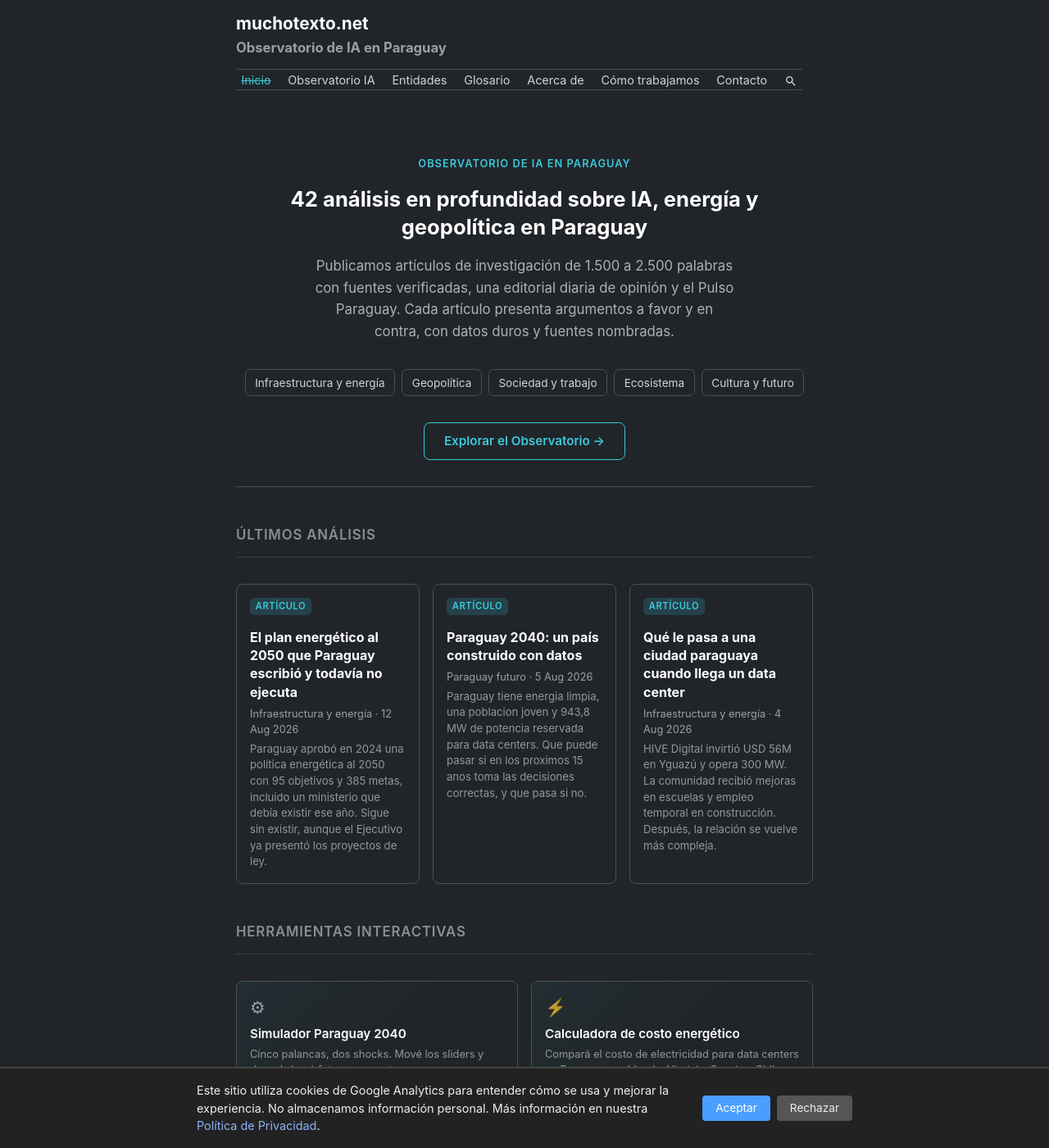
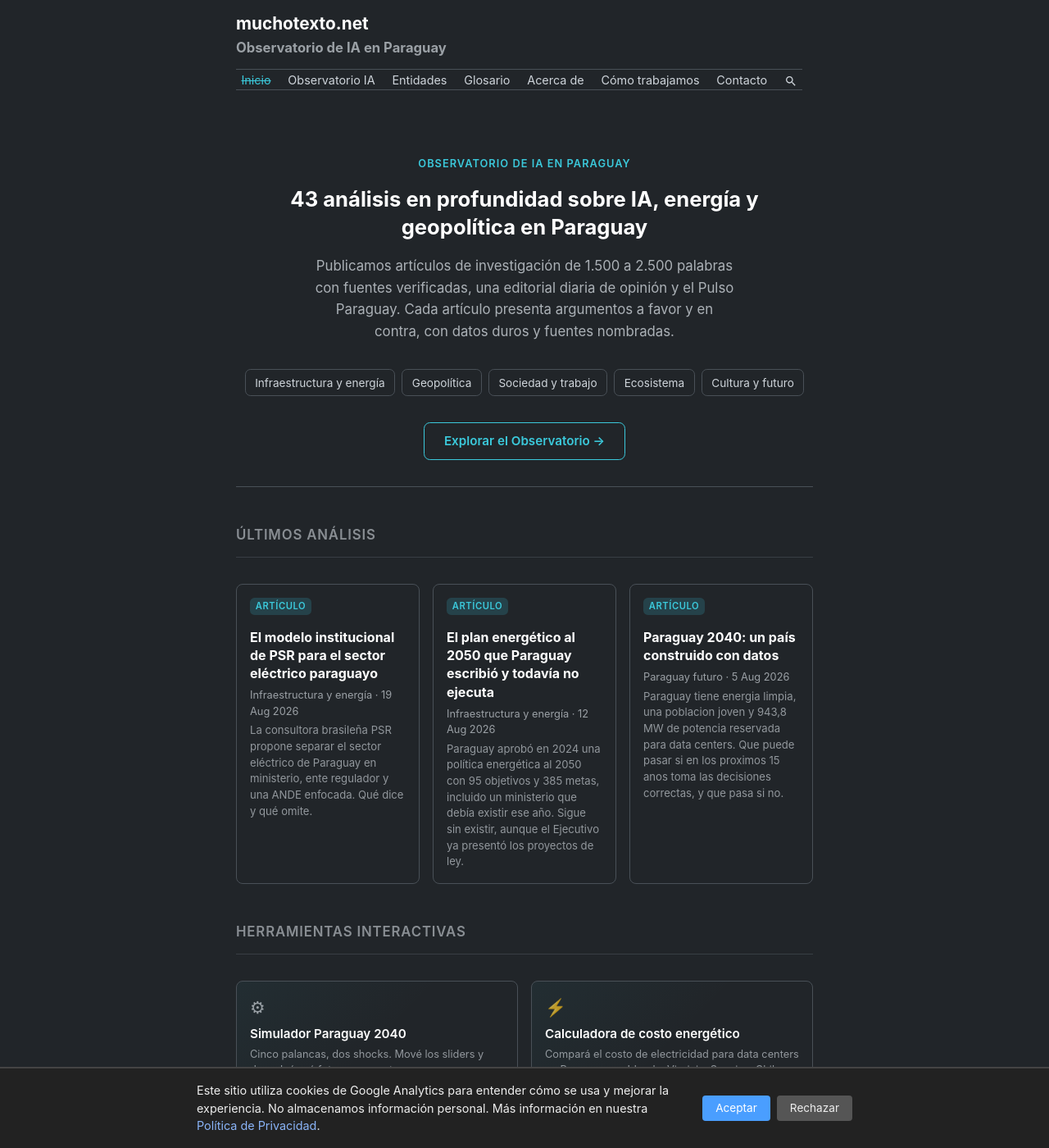
Before and after one commit to miravosqueinteresante/muchotexto.net, a Jekyll site: the page built from index.markdown, in a window 1280 px wide and 1400 px high. Shown: the whole window at 82% size. Built offline with Jekyll 4.4.1, drawn with Linux system fonts in a browser that asks for light colours; some of the changed lines change nothing that is shown.

Commit message:
Articulo #44: El modelo institucional de PSR para el sector electrico paraguayo

```diff
--- /dev/null
+++ b/_posts/2026-08-19-modelo-institucional-psr-sector-electrico.md
@@ -0,0 +1,122 @@
+---
+layout: post
+title: "El modelo institucional de PSR para el sector eléctrico paraguayo"
+date: 2026-08-19 12:00:00 -0300
+last_modified_at: 2026-08-19
+categories: articulos
+tags: [infraestructura-energia, politica-energetica, mesa-energetica, institucionalidad, ande]
+description: "La consultora brasileña PSR propone separar el sector eléctrico de Paraguay en ministerio, ente regulador y una ANDE enfocada. Qué dice y qué omite."
+---
+
+Paraguay no necesita descubrir que tiene un problema institucional en su sector eléctrico: necesita decidir si acepta la solución que ya le pusieron sobre la mesa. Esa solución tiene autor. Se llama PSR, una consultora brasileña fundada en 1987, y en septiembre de 2025 entregó al Ministerio de Industria y Comercio un documento de presentación titulado "Propuesta de Modernización del Sector Eléctrico Paraguayo". El 13 de agosto de 2026, ese documento abrió la primera reunión de la Mesa Nacional del Sector Eléctrico y sirvió de punto de partida para los dos proyectos de ley que el Ejecutivo presentó esa misma tarde.
+
+> **En resumen:**
+> - La consultora brasileña PSR propone separar el sector eléctrico paraguayo en tres piezas: un ministerio (política y planificación), un ente regulador (reglas y arbitraje) y la ANDE enfocada en operar.
+> - El diagnóstico de PSR es que Paraguay ya tiene las cuatro funciones de un sistema eléctrico moderno, pero mezcladas en dos instituciones: el VMME-MOPC y la ANDE.
+> - Hoy la ANDE concentra generación, transmisión, distribución, operación y fija sus propias tarifas: es operador y regulador de facto a la vez.
+> - Uruguay, Chile y Brasil separaron regulación de operación por ley, en secuencias que PSR usa como referencia.
+> - El documento omite seis asuntos decisivos: tarifas, transición de personal, financiamiento del regulador, rol de las binacionales, plazos y costos.
+
+## El documento que propone cuatro funciones y tres piezas
+
+El razonamiento de PSR arranca con una lista que cualquier manual de reforma eléctrica reconocería. Un sistema eléctrico moderno necesita cuatro funciones: planificación, política energética, regulación y operación del sistema. No es una idea propia de la consultora: es la adaptación del modelo estándar de reforma del sector eléctrico que el Banco Mundial y su programa ESMAP vienen promoviendo desde los años noventa, con un regulador independiente separado del operador.
+
+Lo que sigue es el diagnóstico. PSR sostiene que Paraguay "ya cuenta con estas funciones", pero mezcladas entre dos instituciones. El Viceministerio de Minas y Energía (VMME), dependiente del MOPC, ejerce la política energética. La ANDE ejerce la regulación "en parte" y la operación completa. Y la planificación la comparten el MOPC-VMME y la ANDE. El desafío, dice el documento, no es crear funciones nuevas: es "especializarlas".
+
+De esa especialización sale el modelo de tres piezas. Un **ministerio** que concentre política y planificación. Un **regulador** que concentre reglas y arbitraje. Y una **ANDE fortalecida y enfocada** que se quede con lo que el documento describe como su tarea esencial: operar el sistema con seguridad, modernizar la infraestructura, ejecutar las inversiones necesarias y servir al usuario. La promesa del documento es triple —más transparencia, más previsibilidad, más sinergia— y se cierra con una frase de horizonte: preparar al sector para "los próximos 30 años".
+
+## Por qué Paraguay mezcla hoy juez y parte
+
+Para entender qué cambiaría el modelo de PSR, conviene mirar qué hace la ANDE hoy. La respuesta legal está en su carta orgánica, la Ley 966 de 1964, que sigue vigente. Su artículo 5 le asigna planificar el desarrollo eléctrico, proyectar y construir obras de generación, transmisión y distribución, operar los sistemas y —punto clave— "reglamentar todo lo pertinente a la energía eléctrica que genere, transforme, transmita, distribuya y suministre".
+
+Sobre esa base, la misma ley le da a la ANDE la facultad de fijar sus propias tarifas: el artículo 84 establece que las tarifas de suministro "serán aprobadas por el Consejo de Administración", y el artículo 88 les fija una meta de rentabilidad de entre 8% y 10% sobre la inversión inmovilizada. El resultado es una anomalía que la propia literatura internacional describe sin ambigüedad: un operador que fija los precios que cobra es juez y parte a la vez.
+
+La enciclopedia especializada en el sector eléctrico de Paraguay lo resume en su tabla institucional: "Responsibility for regulation: ANDE" (la responsabilidad de regular recae en la ANDE) y "Sector unbundling: No" (no hay separación vertical del sector). Es el diagnóstico exacto que el documento de PSR pone sobre la mesa: las funciones existen, pero están tan mezcladas que la transparencia y la previsibilidad —justo lo que un inversor de un data center o una planta industrial necesita para firmar a veinte años— dependen de una sola entidad.
+
+## Cómo separaron regulación y operación Uruguay, Chile y Brasil
+
+La propuesta de PSR no es teórica: los tres países que compiten con Paraguay por inversión electrointensiva ya hicieron esa separación, cada uno con su secuencia.
+
+**Uruguay** es el caso más parecido al plan paraguayo. Tiene ministerio desde hace décadas —el MIEM, con su nombre actual desde 1990— y en 1997 aprobó su marco regulatorio del sector eléctrico (Ley 16.832), que creó dos piezas separadas de la empresa estatal UTE: el regulador (primero UREE, desde 2002 la URSEA) y el administrador del mercado eléctrico (ADME). El matiz clave: Uruguay **no** le sacó la operación a la UTE, que sigue siendo una empresa estatal integrada. Lo que separó fue la regulación y el despacho. Es, casi al pie de la letra, la "ANDE enfocada" que propone PSR.
+
+**Brasil** hizo la secuencia más limpia. En 1995 aprobó la ley de concesiones, en 1996 creó la ANEEL como agencia reguladora independiente (Ley 9.427) y en 1998 creó el Operador Nacional do Sistema (Ley 9.648). Tres pasos, en orden: concesiones, regulador, operador del sistema. La ANEEL fija tarifas y fiscaliza; el ONS coordina la operación; el ministerio (MME) define la política. Nadie es juez y parte.
+
+**Chile** llegó por un camino más largo y menos ordenado. Creó su Comisión Nacional de Energía en 1978, su Superintendencia en 1985 y recién en 2010 tuvo un Ministerio de Energía propio (Ley 20.402). Pero su operador del sistema siguió décadas controlado por los propios generadores —el histórico CDEC— hasta que en 2016 la Ley 20.936 creó el Coordinador Eléctrico Nacional, un operador independiente que empezó a funcionar en 2017. Chile privatizó primero y separó al operador después; Brasil y Uruguay separaron primero y abrieron el mercado después. La lección común es que la regulación y la operación terminan, siempre, en instituciones distintas.
+
+## Los seis vacíos que el documento no responde
+
+Aquí es donde la propuesta de PSR se queda corta, y conviene ser directo. El documento es arquitectura institucional: dice quién hace qué. Pero omite, deliberadamente o no, los seis asuntos que determinan si una reforma así funciona en la práctica.
+
+Primero, **las tarifas**. El documento las menciona solo de pasada —como un desafío del sector y como una función del futuro regulador—, pero no dice cómo se fijarán las tarifas reguladas ni qué pasa con la tarifa de consumo intensivo de 30 dólares por MWh que hoy tiene a la ANDE en crisis —el mismo tema que en julio de 2026 derivó en la renuncia de su presidente. Es la omisión más llamativa, porque el nudo tarifario es exactamente lo que detonó el debate que PSR viene a resolver.
+
+Segundo, **la transición de personal**. El documento pide "fortalecer y enfocar" a la ANDE, pero no dice qué pasa con sus empleados ni cómo se trasladan las capacidades técnicas al nuevo regulador. Un regulador sin técnicos calificados es capturado en cuestión de meses por el operador que sí los tiene.
+
+Tercero, **el financiamiento del regulador**. No menciona tasa de regulación, presupuesto ni fuente de fondos. Un ente regulador que depende del presupuesto del Tesoro no es independiente: es una repartición más.
+
+Cuarto, y el más grave para Paraguay, **el rol de las binacionales**. El diagrama de PSR incluye un nodo llamado "Binacionales", pero no les asigna un lugar en la estructura: ¿dependen del nuevo ministerio, las regula el ente, o siguen con sus directores paraguayos independientes? Para un país donde Itaipú y Yacyretá concentran alrededor del 97% de la capacidad hidroeléctrica, dejar esa pregunta sin responder es dibujar una casa sin mencionar que ocupa dos tercios del terreno.
+
+Quinto, **los plazos**. La transición en tres etapas —proyectos de ley, implementación, consolidación— no tiene fechas ni hitos medibles. Sexto, **los costos**: no hay una estimación de cuánto cuesta crear el ministerio y el regulador, ni de dónde sale ese dinero.
+
+Y hay una advertencia que viene de la propia región. S&P Global Ratings documentó en enero de 2025 que, pese a que los reguladores latinoamericanos operan de forma autónoma en el papel, crecieron las interferencias políticas —incluido el congelamiento de tarifas en Chile tras el estallido social. El BID, por su parte, concluye en un estudio de dieciocho países que la gobernanza escrita en la ley no se traduce automáticamente en desempeño real. La independencia formal es condición necesaria, no suficiente.
+
+## Conclusión
+
+El documento de PSR es, a la vez, lo más concreto que Paraguay ha tenido sobre su problema institucional y una promesa a medio dibujar. Acierta en el diagnóstico —las funciones existen y están mezcladas— y en la dirección: separar política, regulación y operación en tres instituciones, como ya hicieron Uruguay, Brasil y Chile. Ese es un consenso que el propio viceministro Mauricio Bejarano resumió al anunciar "un ente regulador que será el primero en Paraguay, el árbitro tan necesario" para la inversión privada.
+
+Pero el salto del papel a la ley depende de responder lo que las dieciocho láminas no responden: quién paga, quién se muda y qué se hace con Itaipú y Yacyretá. La [Política Energética al 2050 ya ordenó crear el ministerio para 2024]({% post_url 2026-08-12-mesa-energetica-pen-2050-paraguay %}) y sigue sin existir. La [apertura del sector a la generación privada]({% post_url 2026-05-27-apertura-sector-electrico-privado-paraguay %}) ya se firmó sin regulador independiente. Si esta tercera ronda de proyectos de ley vuelve a naufragar, no será por falta de diagnóstico: será por las mismas preguntas que Paraguay lleva una década sin responder.
+
+El debate completo sobre energía e institucionalidad está en el [Observatorio de IA en Paraguay](/ia-en-paraguay/).
+
+## Fuentes
+
+1. [PSR — Quiénes somos y clientes (psr-inc.com)](https://www.psr-inc.com/pt-br/quem-somos/)
+2. [PSR — Estudio de cambio climático e hidroeléctricas en Paraguay financiado por el BID](https://www.psr-inc.com/en/news/psr-presents-preliminary-results-of-study-on-the-effects-of-climate-change-on-hydroelectric-generation-in-paraguay/) (febrero 2024)
+3. [PNUD Paraguay — Proyecto 01003213 "Atracción de inversiones y promoción comercial"](https://www.undp.org/es/paraguay/proyectos/implementacion-de-acciones-para-la-atraccion-de-inversiones-y-promocion-comercial-del-paraguay)
+4. [BACN — Ley 966/1964, Carta Orgánica de la ANDE (texto íntegro)](https://www.bacn.gov.py/leyes-paraguayas/2417/texto)
+5. [BACN — Ley 167/1993, estructura orgánica del MOPC y VMME (texto íntegro)](https://www.bacn.gov.py/leyes-paraguayas/2407/texto)
+6. [Wikipedia (EN) — "Electricity sector in Paraguay" (tabla institucional)](https://en.wikipedia.org/wiki/Electricity_sector_in_Paraguay)
+7. [Mesa Eléctrica Nacional — Documentos de la reunión del 13 de agosto de 2026](https://energia.paraguay.gov.py/)
+8. [PSR — "Propuesta de Modernización del Sector Eléctrico Paraguayo" (documento presentado, portada: "Preparado para el MIC por PSR (Brasil), septiembre 2025")](https://drive.mitic.gov.py/s/YaoFnTFBYtfWDES)
+9. [Wikipedia (ES) — Sector eléctrico de Uruguay / URSEA](https://es.wikipedia.org/wiki/Energ%C3%ADa_el%C3%A9ctrica_en_Uruguay)
+10. [Wikipedia (PT) — ANEEL](https://pt.wikipedia.org/wiki/Ag%C3%AAncia_Nacional_de_Energia_El%C3%A9trica) y [ONS](https://pt.wikipedia.org/wiki/Operador_Nacional_do_Sistema_El%C3%A9trico)
+11. [Wikipedia (ES) — Ministerio de Energía de Chile](https://es.wikipedia.org/wiki/Ministerio_de_Energ%C3%ADa_%28Chile%29) y [Sector eléctrico en Chile](https://es.wikipedia.org/wiki/Sector_el%C3%A9ctrico_en_Chile)
+12. [S&P Global Ratings — "Latin American Electric Utility Regulatory Framework: Signs of Increased Political Interference"](https://www.spglobal.com/ratings/en/regulatory/article/250109-latin-american-electric-utility-regulatory-framework-signs-of-increased-political-interference-s13256294) (enero 2025)
+13. [BID — "Revisiting Private Participation, Governance, and Electricity Sector Performance in Latin America"](https://publications.iadb.org/en/revisiting-private-participation-governance-and-electricity-sector-performance-in-latin-america)
+14. [La Nación — "Ejecutivo planteará la creación del Ministerio de Energía ante la Mesa Energética Nacional"](https://www.lanacion.com.py/politica/2026/08/11/ejecutivo-planteara-la-creacion-del-ministerio-de-energia-ante-la-mesa-energetica-nacional/) (11 de agosto de 2026)
+15. [La Nación — "Gobierno presenta proyectos para crear Ministerio de Minas y ente regulador eléctrico"](https://www.lanacion.com.py/politica/2026/08/13/gobierno-presenta-proyectos-para-crear-ministerio-de-minas-y-ente-regulador-electrico/) (13 de agosto de 2026)
+16. [La Nación — "Expertos avalan nuevo Ministerio de Energía pero exigen blindar funciones de la ANDE"](https://www.lanacion.com.py/politica/2026/08/14/expertos-avalan-nuevo-ministerio-de-energia-pero-exigen-blindar-funciones-de-la-ande/) (14 de agosto de 2026)
+
+<script type="application/ld+json">
+{
+  "@context": "https://schema.org",
+  "@type": "FAQPage",
+  "mainEntity": [
+    {
+      "@type": "Question",
+      "name": "¿Qué propone el modelo institucional de PSR para el sector eléctrico paraguayo?",
+      "acceptedAnswer": {
+        "@type": "Answer",
+        "text": "Separar el sector en tres piezas: un ministerio que concentre política y planificación, un ente regulador independiente que concentre reglas y arbitraje, y una ANDE enfocada en operar el sistema. El documento, preparado por la consultora brasileña PSR para el Ministerio de Industria y Comercio en septiembre de 2025, distingue cuatro funciones (planificación, política, regulación y operación) y diagnostica que hoy están mezcladas entre el VMME-MOPC y la ANDE."
+      }
+    },
+    {
+      "@type": "Question",
+      "name": "¿La ANDE regula y opera al mismo tiempo?",
+      "acceptedAnswer": {
+        "@type": "Answer",
+        "text": "Sí. La carta orgánica de la ANDE (Ley 966 de 1964) le asigna planificar, construir y operar la generación, transmisión y distribución, y además fijar sus propias tarifas: el artículo 84 establece que las tarifas las aprueba su Consejo de Administración. Es un monopolio verticalmente integrado y regulador de facto, lo que configura la situación de 'juez y parte' que el modelo de PSR busca corregir."
+      }
+    },
+    {
+      "@type": "Question",
+      "name": "¿Qué omite el documento de PSR?",
+      "acceptedAnswer": {
+        "@type": "Answer",
+        "text": "Seis asuntos decisivos: cómo se fijarán las tarifas reguladas, qué pasa con el personal de la ANDE en la transición, cómo se financiará el ente regulador, qué rol tendrán las binacionales Itaipú y Yacyretá (que concentran cerca del 97% de la capacidad hidroeléctrica), y no fija plazos ni costos de la transición."
+      }
+    }
+  ]
+}
+</script>
+
+*Artículo elaborado con la asistencia de inteligencia artificial y supervisado por el editor humano de muchotexto.net.*
--- a/cronologia.markdown
+++ b/cronologia.markdown
@@ -87,7 +87,7 @@ Cada hito enlaza con el artículo completo donde se analiza en profundidad con f
 - **Julio 2026** — La [Identidad Electrónica supera 1.5M de usuarios](/articulos/2026/07/16/gobierno-digital-paraguay/) (~30% de adultos).
 - **27 Julio 2026** — Renuncia Félix Sosa, presidente de ANDE, por negarse a aplicar decretos de extensión tarifaria. [Miguel Báez asume como nuevo titular](/articulos/2026/08/12/mesa-energetica-pen-2050-paraguay/).
 - **6 Agosto 2026** — Santiago Peña [reconvoca la Mesa Energética Nacional](/articulos/2026/08/12/mesa-energetica-pen-2050-paraguay/) y da 30 días para propuestas en 4 ejes: institucionalidad, grandes proyectos de generación, mesa público-privada y reglas para inversores.
-- **13 Agosto 2026** — El Ejecutivo presenta **dos proyectos de ley** en la primera reunión de la Mesa Nacional del Sector Eléctrico: la [creación del Ministerio de Minas y Energía y de un ente regulador del sector eléctrico](/articulos/2026/08/12/mesa-energetica-pen-2050-paraguay/). Textos a disposición pública para análisis. No son instituciones creadas, sino proyectos en debate.
+- **13 Agosto 2026** — El Ejecutivo presenta **dos proyectos de ley** en la primera reunión de la Mesa Nacional del Sector Eléctrico: la [creación del Ministerio de Energía, Minería e Hidrocarburos y de un ente regulador del sector eléctrico](/articulos/2026/08/12/mesa-energetica-pen-2050-paraguay/). El [documento base es la propuesta de modernización de la consultora PSR](/articulos/2026/08/19/modelo-institucional-psr-sector-electrico/). Textos a disposición pública para análisis. No son instituciones creadas, sino proyectos en debate.
 - **Julio 2026** — Paraguay alcanza [480+ trámites digitales](/articulos/2026/07/16/gobierno-digital-paraguay/), cédula y licencia de conducir digitales disponibles.
 - **Julio 2026** — [Starlink alcanza ~20.000 usuarios](/articulos/2026/07/15/starlink-paraguay-conectividad/) en Paraguay.
 - **10 Julio 2026** — [Declaración conjunta EE.UU.-Paraguay](/articulos/2026/07/17/ciberseguridad-paraguay/) denunciando operaciones cibernéticas chinas contra el gobierno paraguayo.
--- a/ia-en-paraguay.markdown
+++ b/ia-en-paraguay.markdown
@@ -50,11 +50,12 @@ La ventaja más obvia de Paraguay es su energía. Itaipú, Yacyretá y Acaray pr
 
 - **[El plan energético al 2050 que Paraguay escribió y todavía no ejecuta]({% post_url 2026-08-12-mesa-energetica-pen-2050-paraguay %})** — La PEN 2050 (Decreto 2553/2024) tenía 95 objetivos y 385 metas, incluido un ministerio de energía que debía existir en 2024. Sigue sin existir, aunque el 13 de agosto de 2026 el Ejecutivo presentó los proyectos de ley del ministerio y de un ente regulador eléctrico.
 
+- **[El modelo institucional de PSR para el sector eléctrico paraguayo]({% post_url 2026-08-19-modelo-institucional-psr-sector-electrico %})** — La consultora brasileña PSR propone separar el sector en tres piezas: ministerio, ente regulador y una ANDE enfocada. El documento omite seis asuntos decisivos, desde las tarifas hasta el rol de Itaipú y Yacyretá.
+
 **Próximamente:**
 
 - **Tigo PIO: el data center que Netflix y Amazon ya usan en Paraguay** — El único Tier III certificado del país opera en Villa Elisa hace una década. Netflix y Google usan sus nodos CDN; HIVE lanzó BUZZ AI Cloud ahí en marzo 2026. Verificado con Última Hora (2016), Uptime Institute, FOCO (2026) y HIVE Earnings.
 - **Energía nuclear en Paraguay: los reactores modulares que vienen de Washington** — El MOU de cooperación nuclear civil firmado entre Marco Rubio y Rubén Ramírez el 4 de agosto de 2026 abre la puerta a SMRs en el país de las hidroeléctricas. Verificado con U.S. Department of State.
-- **El modelo institucional que PSR propone para el sector eléctrico paraguayo** — El consultor brasileño PSR preparó para el MIC (con el PNUD) una propuesta de modernización con cuatro funciones separadas: política, planificación, regulación y operación. El punto de partida de los proyectos de ley presentados en la Mesa Nacional del 13 de agosto. Verificado con el documento oficial publicado en energia.paraguay.gov.py.
 - **Ministerio de Energía, Minería e Hidrocarburos: el ministerio que Paraguay no se pudo crear** — El proyecto de ley presentado el 13 de agosto absorbería al VMME (MOPC) y a la Dirección de Combustibles (MIC). La PEN 2050 lo pedía para 2024 y a agosto de 2026 sigue sin existir. Verificado con el texto oficial "PRELIMINAR VMME" publicado en energia.paraguay.gov.py.
 - **El Ente Regulador de Energía: el fiscalizador que Paraguay nunca tuvo** — El proyecto crea un ente autónomo y autárquico con funciones tarifarias, de arbitraje y de resolución de conflictos, que depende institucionalmente del nuevo ministerio. La ANDE reguló y operó a la vez durante décadas. Verificado con el texto oficial publicado en energia.paraguay.gov.py.
 - **El estudio CEARE que proyecta la tarifa eléctrica paraguaya a 68 dólares** — El informe final del Plan de Mejora de la Gestión Operativa de la ANDE (CEARE-UBA, 17-12-2025) proyecta la tarifa media de 49,2 a 68,6 US$/MWh al 2030, con un capítulo completo de pérdidas, morosidad y costo de generación. Verificado contra el documento publicado en energia.paraguay.gov.py.
--- a/llms.txt
+++ b/llms.txt
@@ -32,6 +32,7 @@ sameAs: [@cesanz](https://x.com/cesanz), [LinkedIn](https://www.linkedin.com/in/
 - [Qué le pasa a una ciudad paraguaya cuando llega un data center](https://muchotexto.net/articulos/2026/08/04/impacto-local-data-center-paraguay/)
 - [Paraguay 2040: un país construido con datos](https://muchotexto.net/articulos/2026/08/05/paraguay-2040-futuro-datos/)
 - [El plan energético al 2050 que Paraguay escribió y todavía no ejecuta](https://muchotexto.net/articulos/2026/08/12/mesa-energetica-pen-2050-paraguay/)
+- [El modelo institucional de PSR para el sector eléctrico paraguayo](https://muchotexto.net/articulos/2026/08/19/modelo-institucional-psr-sector-electrico/)
 
 ### Pilar 2: Geopolítica y regulación tech
 - [El experimento paraguayo de Peter Thiel](https://muchotexto.net/articulos/2026/05/16/peter-thiel-paraguay-experimento/)
```
